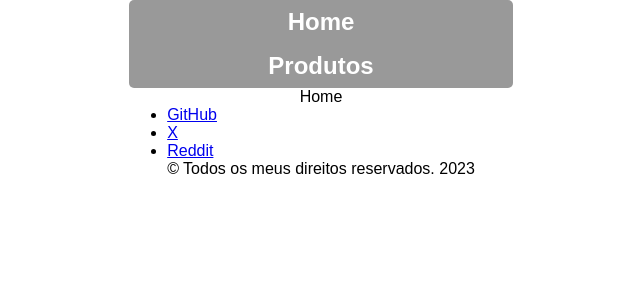
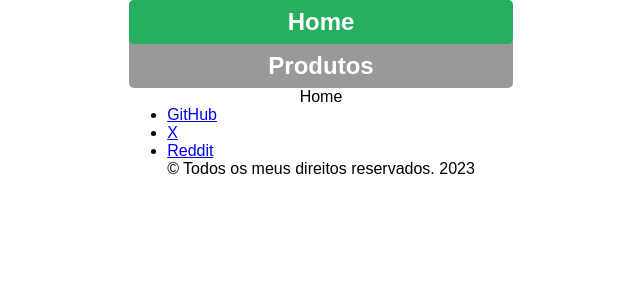
Before and after one commit to Rodrigo-Brasileiro/spa-espf, a React (Vite) app: page / in a window 1280 px wide. Shown: the top 300 px of the page, without its empty margins (319-959 px from the left). Built offline with nearby package versions, Linux system fonts and the light colour scheme.

Commit message:
Class active com ternário com cabecalho.

```diff
--- a/src/components/Cabecalho/Cabecalho.jsx
+++ b/src/components/Cabecalho/Cabecalho.jsx
@@ -1,14 +1,18 @@
-import { Link } from "react-router-dom";
-import "./Cabecalho.scss"
+import { Link, useLocation } from "react-router-dom";
+import "./Cabecalho.scss";
 
 export default function Cabecalho() {
+
+  const rotaAtual = useLocation();
+
+
   return (
     <>
       <header className="cabecalho">
         <nav>
           <ul>
-            <li><Link to="/">Home</Link> </li>
-            <li><Link to="/produtos">Produtos</Link> </li>
+            <li><Link to="/" className={rotaAtual.pathname == "/" ? "active" : ""}>Home</Link> </li>
+            <li><Link to="/produtos" className={rotaAtual.pathname == "/produtos" ? "active" : ""}>Produtos</Link> </li>
           </ul>
         </nav>
       </header>
```
